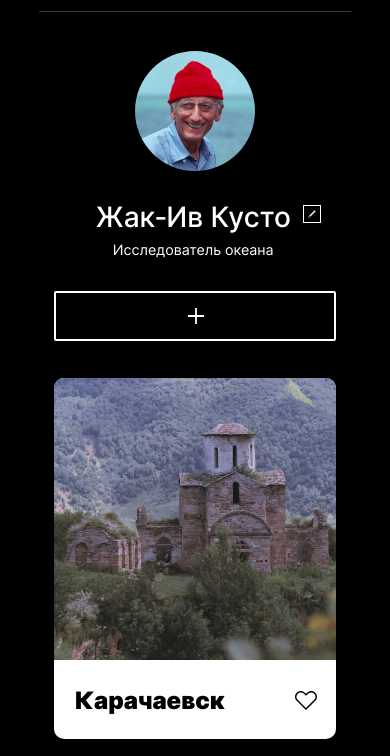
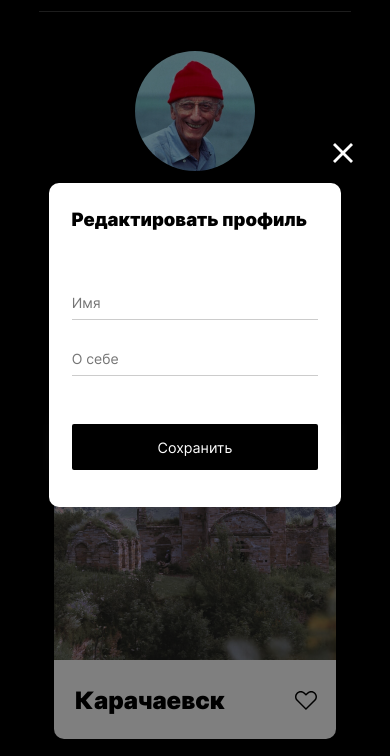
Before and after one commit to AndreyLap80/mesto-project, a plain HTML site: page index.html in a window 390 px wide. Shown: the part 77-833 px from the top of the page. Drawn offline with Linux system fonts and the light colour scheme.

Commit message:
ревью 3

```diff
--- a/blocks/footer/__text/footer__text.css
+++ b/blocks/footer/__text/footer__text.css
@@ -5,7 +5,6 @@
   font-size: calc(14px + 4 * ((100vw - 320px) / (1280 - 320)));
   line-height: calc(17px + 5 * ((100vw - 320px) / (1280 - 320)));
   color: #545454;
-  margin-left: calc(19px + 181 * ((100vw - 320px) / (1280 - 320)));
   margin-top: calc(48px + 19 * ((100vw - 320px) / (1280 - 320)));
   padding-bottom: calc(36px + 24 * ((100vw - 320px) / (1280 - 320)));
 }
--- /dev/null
+++ b/blocks/footer/footer.css
@@ -0,0 +1,6 @@
+.footer {
+  padding: 0;
+  width: calc(282px + 598 * ((100vw - 320px) / (1280 - 320)));
+  max-width: 880px;
+  margin: 0 auto;
+}
--- a/blocks/form/__input/form__input.css
+++ b/blocks/form/__input/form__input.css
@@ -8,7 +8,8 @@
   color: #000000;
   border-bottom: 1px solid rgb(0, 0, 0, 0.2);
   padding-bottom: 8px;
-}
-.form__input:first-child {
   margin-bottom: 30px;
 }
+.form__input:last-of-type {
+  margin: 0;
+}
--- a/blocks/popup/_opened/popup_opened.css
+++ b/blocks/popup/_opened/popup_opened.css
@@ -1,3 +1,3 @@
 .popup_opened {
-  /*display: flex;*/
+  display: flex;
 }
--- a/blocks/profile/__add-button/profile__add-button.css
+++ b/blocks/profile/__add-button/profile__add-button.css
@@ -2,6 +2,7 @@
   margin: 0;
   padding: 0;
   border: 0;
+  cursor: pointer;
   background: #000000;
   background-image: url(../../../images/Add_Button.svg);
   background-repeat: no-repeat;
@@ -14,7 +15,7 @@
 .profile__add-button:hover {
   opacity: 0.6;
 }
-@media screen and (max-width: 739px) {
+@media screen and (max-width: 767px) {
   .profile__add-button {
     background-image: url(../../../images/Add_Button2.svg);
     background-repeat: no-repeat;
--- a/blocks/profile/__edit-button/profile__edit-button.css
+++ b/blocks/profile/__edit-button/profile__edit-button.css
@@ -2,6 +2,7 @@
   margin: 0;
   padding: 0;
   border: 0;
+  cursor: pointer;
   margin-top: calc(34px + 4 * ((100vw - 320px) / (1280 - 320)));
   background: #000000;
   background-image: url(../../../images/Edit_Button.svg);
--- a/blocks/profile/profile.css
+++ b/blocks/profile/profile.css
@@ -4,17 +4,22 @@
   padding-top: 40px;
   margin-bottom: calc(36px + 15 * ((100vw - 320px) / (1280 - 320)));
   display: grid;
-  grid-template-columns: 120px max-content 30px 1fr;
+  grid-template-columns: 120px calc(189px + 162 * ((100vw - 320px) / (1280 - 320))) 30px 1fr;
   grid-template-rows: auto;
+}
+@media screen and (max-width: 1024px) {
+  .profile {
+    grid-template-columns: 120px calc(180px + 200 * ((100vw - 320px) / (1280 - 320))) 30px 1fr;
+  }
 }
 @media screen and (max-width: 739px) {
   .profile {
     padding-top: 39px;
-    grid-template-columns: 120px max-content 1fr;
+    grid-template-columns: 120px calc(206px + 150 * ((100vw - 320px) / (1280 - 320))) 1fr;
   }
 }
 @media screen and (max-width: 450px) {
   .profile {
-    grid-template-columns: 1fr max-content 1fr;
+    grid-template-columns: 1fr minmax(210px, 300px) 1fr;
   }
 }
--- a/index.html
+++ b/index.html
@@ -21,8 +21,8 @@
         <h1 class="profile__name">Жак&#8209;Ив&nbsp;Кусто</h1>
         <p class="profile__about-me">Исследователь океана</p>
       </div>
-      <button class="profile__edit-button" aria-label="edit-button" type="button"></button>
-      <button class="profile__add-button" aria-label="add-button" type="button"></button>
+      <button class="profile__edit-button" aria-label="редактировать" type="button"></button>
+      <button class="profile__add-button" aria-label="добавить" type="button"></button>
     </section>
     <section class="elements">
       <div class="elements__rectangle">
@@ -75,7 +75,7 @@
   <section class="popup popup_opened">
     <div class="popup__container">
       <h2 class="popup__heading">Редактировать профиль</h2>
-      <form class="form popup__form" action="" name="profile">
+      <form class="form popup__form" action="#" name="profile">
         <input class="form__input form__input_popup_name" type="text" name="name" placeholder="Имя" required>
         <input class="form__input form__input_popup_about" type="text" name="about" placeholder="О себе" required>
         <button class="form__button form__button_popup_save" aria-label="save" type="submit">Сохранить</button>
--- a/pages/index.css
+++ b/pages/index.css
@@ -18,6 +18,7 @@
 @import url(../blocks/elements/__rectangle/elements__rectangle.css);
 @import url(../blocks/elements/__text/elements__text.css);
 @import url(../blocks/footer/__text/footer__text.css);
+@import url(../blocks/footer/footer.css);
 @import url(../blocks/header/header.css);
 @import url(../blocks/header/__line/header__line.css);
 @import url(../blocks/header/__logo/header__logo.css);
@@ -27,4 +28,4 @@
 @import url(../blocks/profile/__avatar/profile__avatar.css);
 @import url(../blocks/profile/__edit-button/profile__edit-button.css);
 @import url(../blocks/profile/__info/profile__info.css);
-@import url(../blocks/profile/__name/profile__name.css);
+@import url(../blocks/profile/__name/profile__name.css); ;
```
